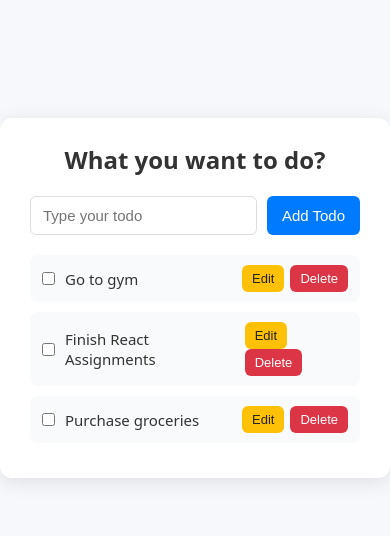
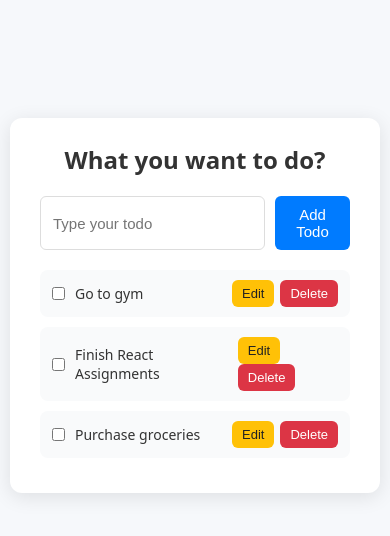
Before and after one commit to iMuhammadAnas/Learning-Projects, a React (Vite) app: page /todo in a window 390 px wide. Shown: the top 536 px of the page. Built offline with nearby package versions, Linux system fonts and the light colour scheme.

Commit message:
responsive

```diff
--- a/src/pages/todo/todo.css
+++ b/src/pages/todo/todo.css
@@ -5,6 +5,8 @@
   justify-content: center;
   align-items: center;
   padding-top: 70px;
+  padding-left: 10px;
+  padding-right: 10px;
 }
 
 /* Container */
@@ -89,7 +91,7 @@
 }
 
 .todo-left span {
-  font-size: 15px;
+  font-size: 14px;
   color: #333;
 }
 
```
